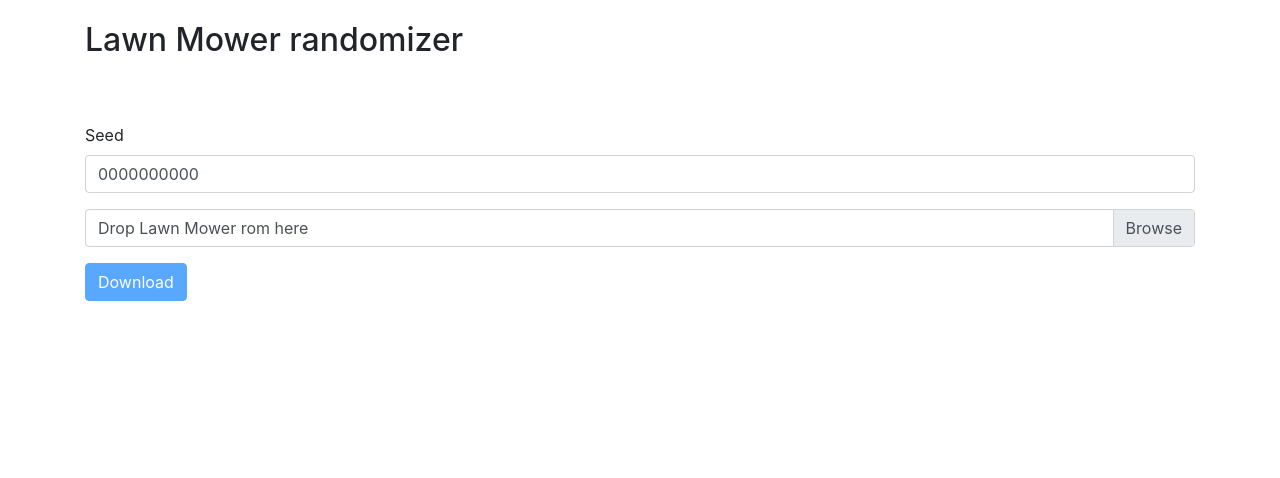
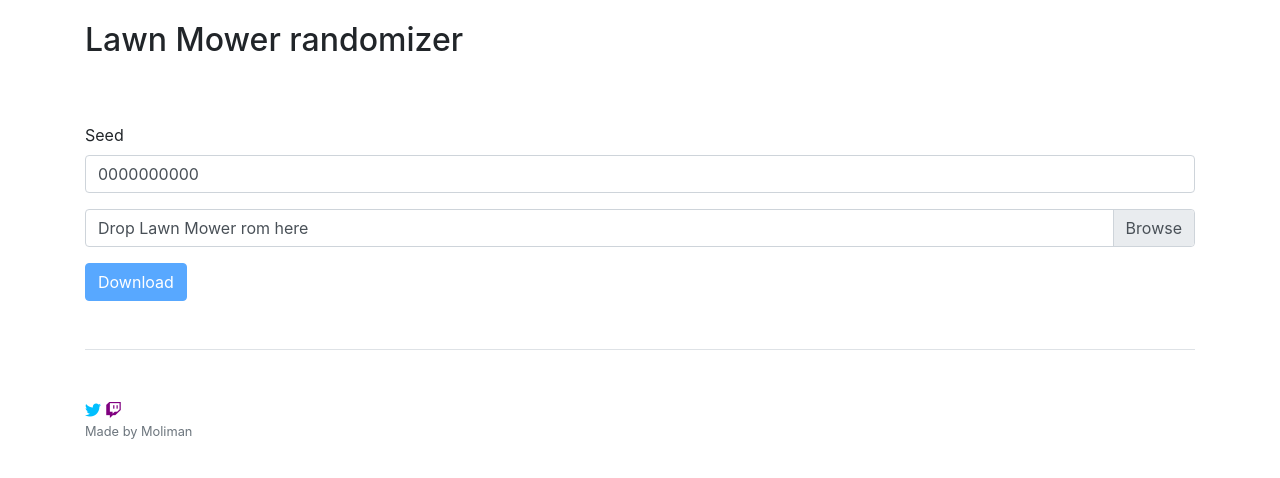
Before and after one commit to Moliman/LawnMower-Randomizer, a website built with Parcel: page index.html in a window 1280 px wide. Built offline with nearby package versions, Linux system fonts and the light colour scheme.

Commit message:
Add footer

```diff
--- a/index.html
+++ b/index.html
@@ -19,6 +19,7 @@
   <link rel="stylesheet" href="css/normalize.css">
   <link rel="stylesheet" href="css/bootstrap.min.css">
   <link rel="stylesheet" href="css/main.css">
+  <link rel="stylesheet" href="node_modules/@fortawesome/fontawesome-free/css/all.css">
 
 
   <meta name="theme-color" content="#fafafa">
@@ -29,7 +30,7 @@
     <h1>Lawn Mower randomizer</h1>
     <div id="notification" class="alert alert-primary invisible" role="alert">
     </div>
-    <form>
+    <form class="mb-3">
       <div class="form-group">
         <label for="txt-seed">Seed</label>
         <input id="txt-seed" type="text" class="form-control" placeholder="">
@@ -42,6 +43,15 @@
       </div>
       <button id="btn-submit" disabled type="button" class="btn btn-primary">Download</button>
     </form>
+    <footer class="pt-4 my-md-5 pt-md-5 border-top">
+      <div class="row">
+        <div class="col-12 col-md">
+          <a href="https://twitter.com/Moliman22"><i class="fab fa-twitter" style="color: deepskyblue;"></i></a>
+          <a href="https://www.twitch.tv/moliman22"><i class="fab fa-twitch" style="color: purple;"></i></a>
+          <small class="d-block mb-3 text-muted">Made by Moliman</small>
+        </div>
+      </div>
+    </footer>
   </div>
 
   <script src="js/vendor/modernizr-3.11.2.min.js"></script>
--- a/package.json
+++ b/package.json
@@ -29,6 +29,7 @@
     "typescript": "^4.0.3"
   },
   "dependencies": {
+    "@fortawesome/fontawesome-free": "^5.15.1",
     "bootstrap": "^4.5.2",
     "jquery": "^3.5.1",
     "popper.js": "^1.16.1",
```
Also changed, not shown: 1 other file.
